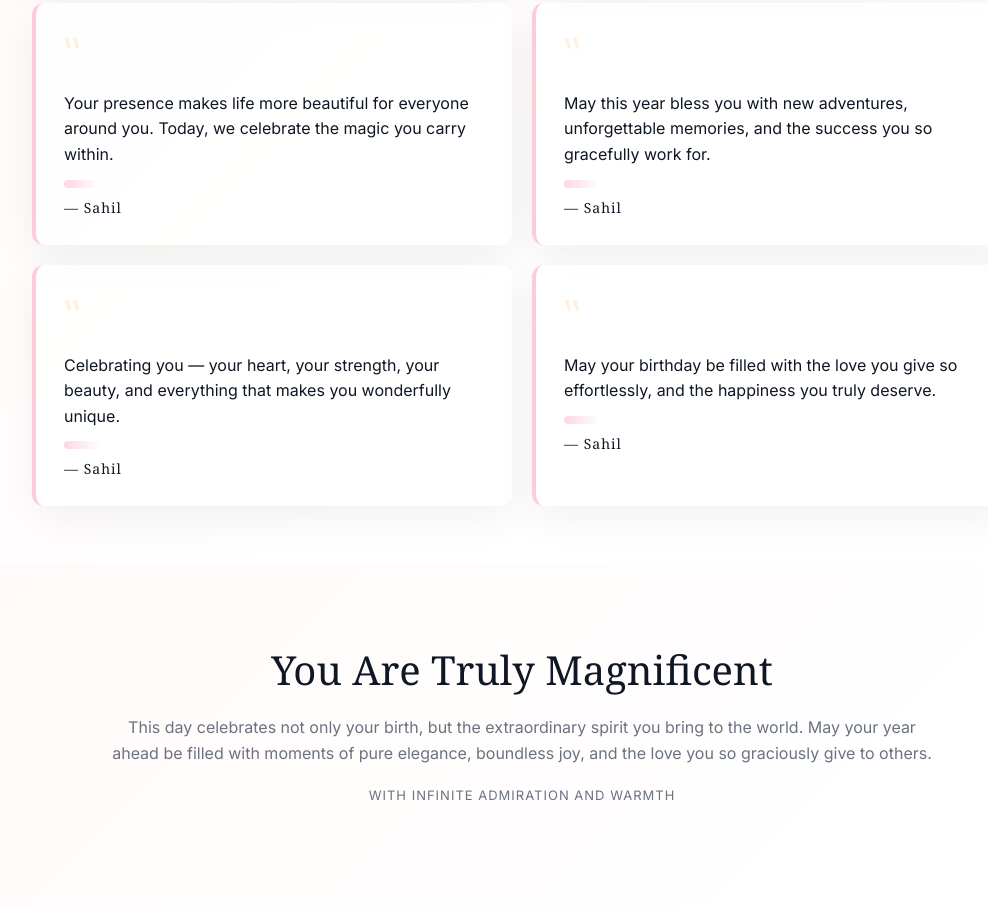
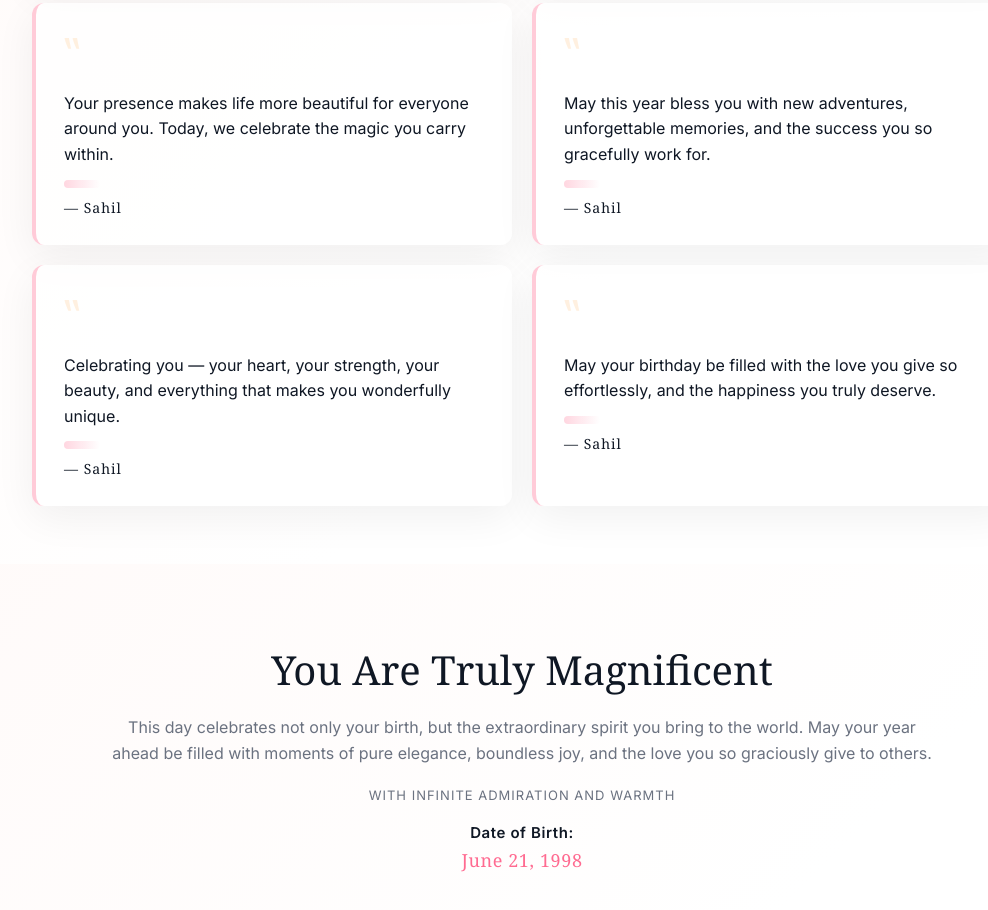
Before and after one commit to sahilaryan/nikita-birthday-, a plain HTML site: page index.html in a window 1280 px wide. Shown: the part 1836-2746 px from the top of the page, without its empty margins (118-1106 px from the left). Drawn offline with Linux system fonts and the light colour scheme; a web font is replaced by a local one.

Commit message:
Update index.html

```diff
--- a/index.html
+++ b/index.html
@@ -78,6 +78,22 @@
     .footer{padding:48px 18px 80px;text-align:center}
     .footer .big{font-family:Georgia, serif;font-size:40px;color:var(--slate-900);font-weight:400;margin-bottom:18px}
     .footer p{max-width:820px;margin:0 auto;color:var(--muted);line-height:1.6}
+    /* birthday date styling added */
+    .birthday-date {
+      margin-top:18px;
+      font-size:15px;
+      color:var(--slate-900);
+      font-weight:600;
+      letter-spacing:0.6px;
+    }
+    .birthday-date span {
+      display:block;
+      margin-top:6px;
+      font-size:18px;
+      color:var(--rose);
+      font-family: Georgia, serif;
+      font-weight:500;
+    }
 
     /* small utilities */
     .center{display:flex;align-items:center;justify-content:center}
@@ -164,10 +180,28 @@
       <div class="big">You Are Truly Magnificent</div>
       <p>This day celebrates not only your birth, but the extraordinary spirit you bring to the world. May your year ahead be filled with moments of pure elegance, boundless joy, and the love you so graciously give to others.</p>
       <p style="margin-top:18px;font-size:13px;color:var(--muted);letter-spacing:1px">WITH INFINITE ADMIRATION AND WARMTH</p>
+
+      <!-- Birthday date: will be filled by JavaScript. Change the BIRTHDAY variable in the script below -->
+      <div class="birthday-date" aria-label="Birthday date">
+        Date of Birth:
+        <span id="birthdayDate">DD Month YYYY</span>
+      </div>
     </footer>
   </div>
 
   <script>
+    // Set the birthday here (replace with the actual date you want to display)
+    // You can use any human-readable format like 'June 21, 1998' or '21 June 1998'
+    const BIRTHDAY = 'June 21, 1998'; // <<< Replace this string with Nikita's birthday
+
+    // Format/display the birthday in the footer
+    (function displayBirthday() {
+      const el = document.getElementById('birthdayDate');
+      if (!el) return;
+      // If you want more advanced formatting, adjust here.
+      el.textContent = BIRTHDAY;
+    })();
+
     // Data (from your React component)
     const galleryItems = [
       { type: 'image', src: 'https://github.com/sahilaryan/nikita-birthday-/blob/main/1000383838.jpg', alt: 'Nicki' },
```
